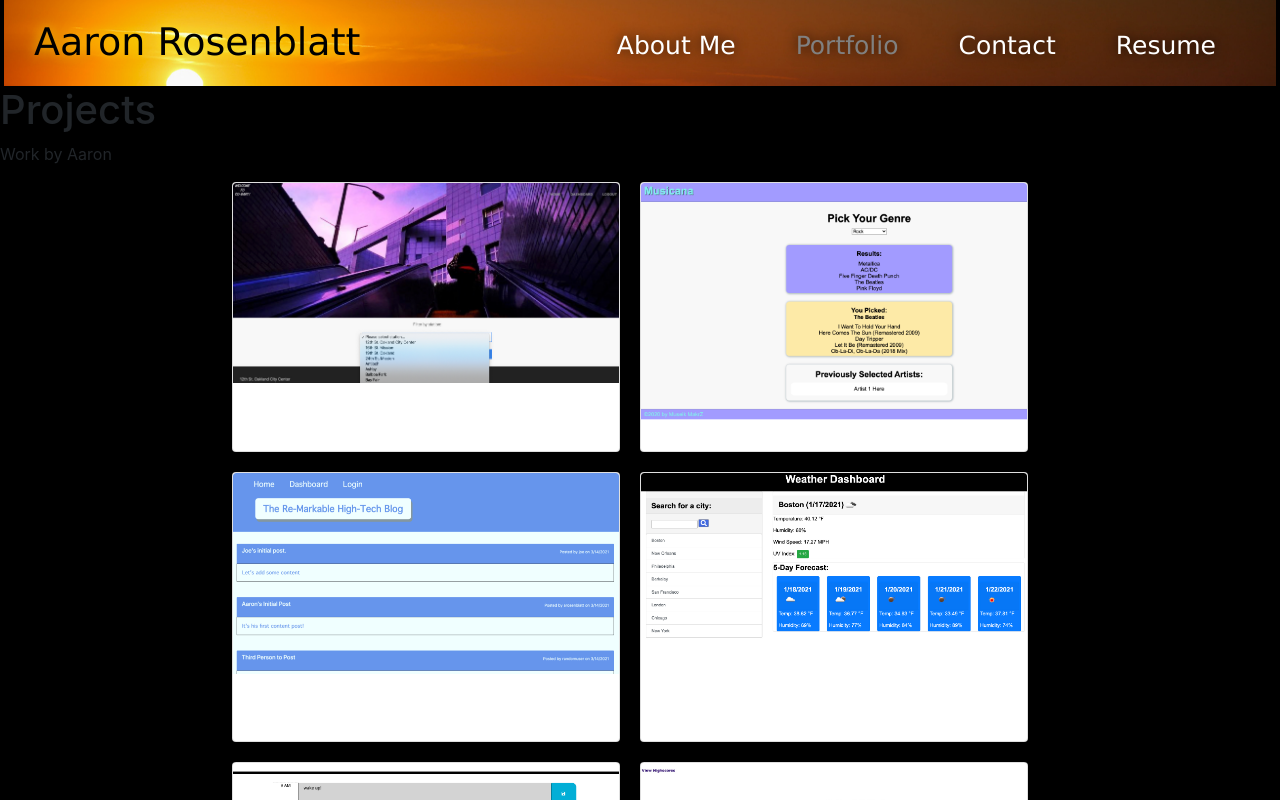
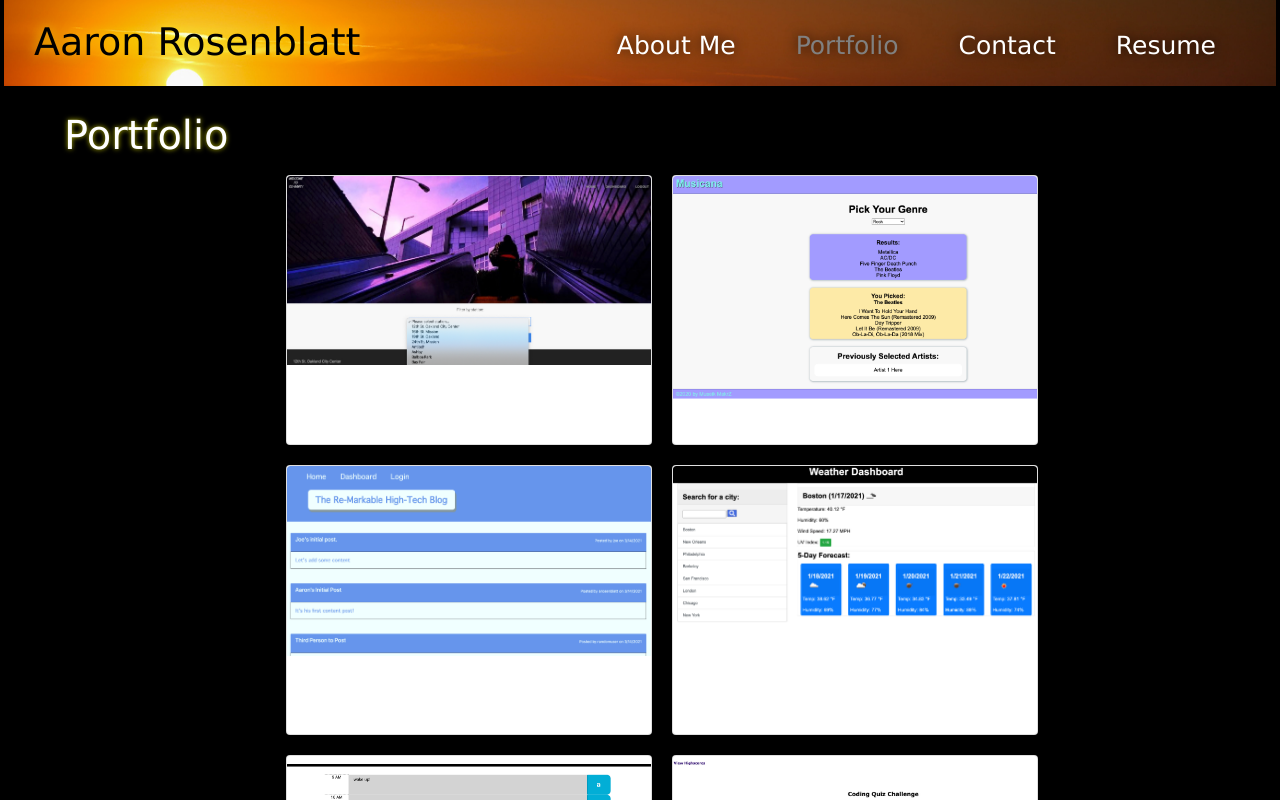
Before and after one commit to noplur/coding-port, a React (Create React App) app: page / in a window 1280 px wide. Both pictures are taken after a click on the element "Portfolio". Shown: the top 800 px of the page. Built offline with nearby package versions, Linux system fonts and the light colour scheme.

Commit message:
projectlink css

```diff
--- a/src/App.js
+++ b/src/App.js
@@ -9,9 +9,9 @@ import Resume from './components/Resume';
 
 function App() {
   const [currentCategoryTwo, setCurrentCategoryTwo] = useState({
-    name: "projects",
+    name: "portfolio",
         description:
-          "Work by Aaron",
+          "",
   });
   const [categories] = useState([
     {
--- a/src/components/Project/index.js
+++ b/src/components/Project/index.js
@@ -1,11 +1,13 @@
 import React from 'react';
 import ProjectList from '../ProjectList';
 import { capitalizeFirstLetter } from '../../utils/helpers';
+import 'bootstrap/dist/css/bootstrap.min.css';
+import "./project.css"
 
 function Project(props) {
     const { currentCategory } = props;
     return (
-        <section>
+        <section className="portfolio">
             <h1 data-testid="h1tag">{capitalizeFirstLetter(currentCategory.name)}</h1>
             <p>{currentCategory.description}</p>
             <ProjectList category={currentCategory.name} />
--- /dev/null
+++ b/src/components/Project/project.css
@@ -0,0 +1,14 @@
+:root {
+    --primary-color: #000000;
+    --secondary-color: #ffffff;
+    --tertiary-color: #808080;
+  }
+  .portfolio {
+    font-family: Geneva, Helvetica, Arial, sans-serif;
+    font-display: bold;
+    font-size: 38px;
+    color: var(--secondary-color);
+    margin-left: 5%;
+    margin-top: 2%;
+    text-shadow: 0 0 5px rgba(255, 255, 0, 0.7);
+}
--- a/src/components/ProjectList/index.js
+++ b/src/components/ProjectList/index.js
@@ -25,7 +25,7 @@ const ProjectList = ({ category }) => {
     },
     {
         image: require(`../../assets/images/project/2.jpg`).default,
-        name: 'Re-Markable High-Tek Blog',
+        name: 'High-Tek Blog',
         category: 'project',
         description: 'MVC/Handlebars.js/Express-Session',
         projectlink: 'https://rosenblatt-hi-tek-blog.herokuapp.com/',
@@ -35,7 +35,7 @@ const ProjectList = ({ category }) => {
         image: require(`../../assets/images/project/3.jpg`).default,
         name: 'Weather Dashboard',
         category: 'project',
-        description: 'JavaScript/jQuery/Bootstrap/Moment.js/HTML/CSS',
+        description: 'JavaScript/jQuery/Bootstrap',
         projectlink: 'https://noplur.github.io/weather-dashboard/',
         githublink: 'https://github.com/noplur/weather-dashboard'
     },
@@ -65,11 +65,11 @@ const renderCard = (card, index) => {
           <Card.ImgOverlay className="csstest">
             <div className="links">
     <a href={card.projectlink} target="_blank">
-    <Card.Title>{card.name}</Card.Title></a>
+    <Card.Title className="projectlink">{card.name}</Card.Title></a>
       <a href={card.githublink} target="_blank"><Card.Text>
-      <i class="fab fa-github"></i>
+      <i class="fab fa-github githubcard"></i>
       </Card.Text></a>
-      <Card.Text>
+      <Card.Text className="projectdescription">
       {card.description}
     </Card.Text>
         </div>
--- a/src/components/ProjectList/projectList.css
+++ b/src/components/ProjectList/projectList.css
@@ -1,3 +1,8 @@
+:root {
+    --primary-color: #000000;
+    --secondary-color: #ffffff;
+    --tertiary-color: #808080;
+  }
 .csstest:hover {
     background-color: white;
     opacity: 0.75;
@@ -31,3 +36,55 @@
 .grid > div {
     flex-basis: calc(50% - 40px)
 }
+.projectlink {
+    margin-top: 5%;
+    margin-left: 5%;
+    font-family: Geneva, Helvetica, Arial, sans-serif;
+    text-decoration: none;
+    color: black;
+    font-display: bold;
+    font-size: 32px;
+    list-style: none;
+    text-shadow: none;
+}
+.projectlink:hover {
+    margin-top: 5%;
+    margin-left: 5%;
+    font-family: Geneva, Helvetica, Arial, sans-serif;
+    text-decoration: none;
+    color: var(--tertiary-color);
+    font-display: bold;
+    font-size: 32px;
+    text-shadow: none;
+    list-style: none;
+}
+.projectdescription{
+    margin-left: 5%;
+    font-family: Geneva, Helvetica, Arial, sans-serif;
+    text-decoration: none;
+    color: black;
+    font-display: bold;
+    font-size: 24px;
+    text-shadow: none;
+    list-style: none;
+}
+.githubcard {
+    margin-left: 15%;
+    font-size: 38px;
+    text-decoration: none;
+    color:black;
+    cursor: pointer;
+    text-shadow: none;
+}
+.githubcard:hover {
+    margin-left: 15%;
+    font-size: 38px;
+    text-decoration: none;
+    color: var(--tertiary-color);
+    cursor: pointer;
+    text-shadow: none;
+}
+a:hover {
+    margin-left: 5%;
+    text-decoration: none;
+}
```
